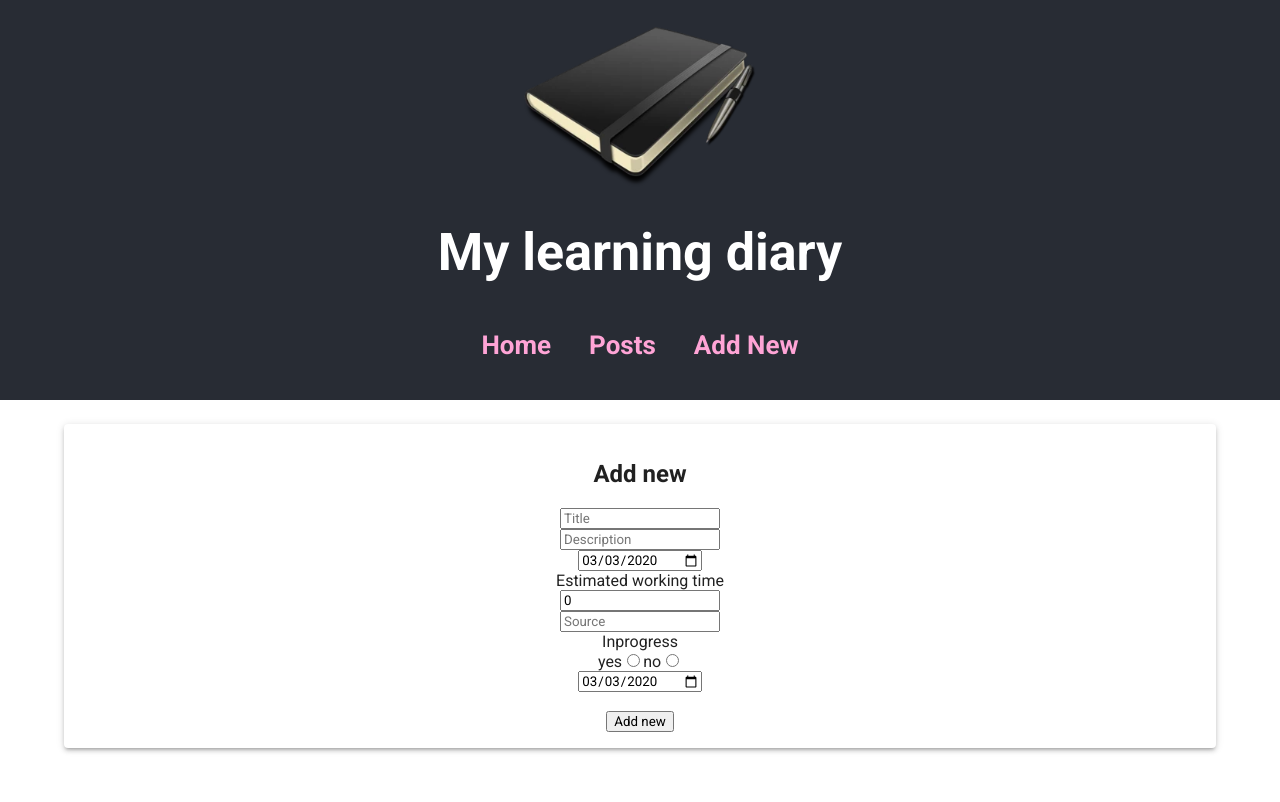
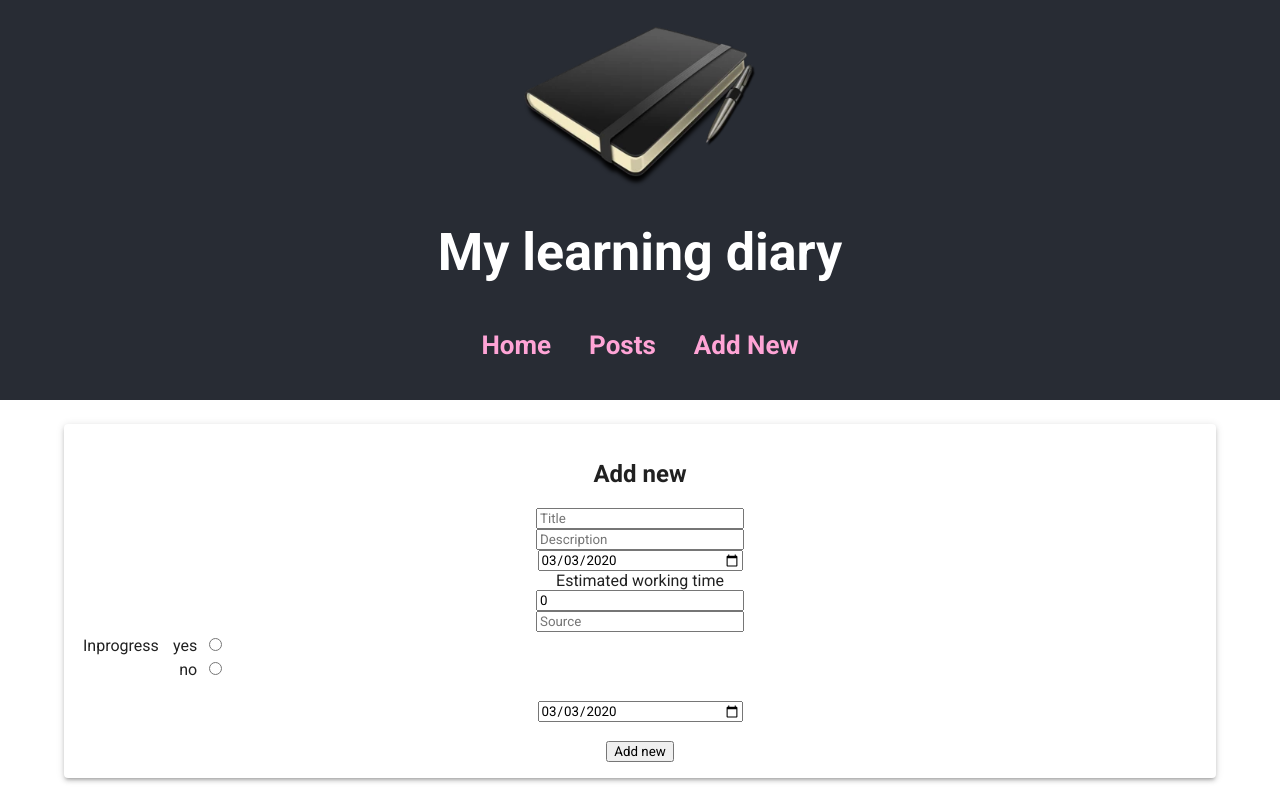
Before and after one commit to kanlaura/learning-diary-front, a React (Create React App) app: page /new in a window 1280 px wide. Built offline with nearby package versions, Linux system fonts and the light colour scheme.

Commit message:
post action buttons aligned

```diff
--- a/src/App.css
+++ b/src/App.css
@@ -114,6 +114,25 @@
   min-width: 25em;
 }
 
+.allPosts input,
+.newPost input,
+.Home input {
+  width: 15em;
+}
+
+.allPosts .inprogress,
+.newPost .inprogress,
+.Home .inprogress {
+  width: 2em;
+}
+
+.allPosts td,
+.newPost td,
+.Home td {
+  padding-right: 0.7em;
+  text-align: right;
+}
+
 .postsBox {
   display: -webkit-box;
   display: -ms-flexbox;
@@ -123,14 +142,17 @@
   -webkit-box-pack: center;
       -ms-flex-pack: center;
           justify-content: center;
-  height: 100%;
 }
 
 .postBox {
   margin: 1em;
   padding: 1em;
   width: 20em;
-  height: 18em;
+}
+
+.postBox .postContent {
+  height: 15em;
+  text-align: left;
 }
 
 .postBox .Title {
@@ -138,7 +160,7 @@
   color: #ffa4d6;
 }
 
-.postBox p {
+.postBox p, .postBox a {
   margin: 0.2em;
 }
 
@@ -152,7 +174,14 @@
 }
 
 .postBox .postButtons button {
+  width: 5em;
   margin: 1em;
-  width: 5em;
+  padding: 0.3em;
+  border-radius: 0.3em;
+  border: none;
+}
+
+.postBox .postButtons button:hover {
+  background-color: rgba(255, 164, 214, 0.644);
 }
 /*# sourceMappingURL=App.css.map */
--- a/src/components/NewPost.js
+++ b/src/components/NewPost.js
@@ -45,12 +45,21 @@ const AddNewPost = () => {
                 <br />
                 <input type="text" placeholder="Source" name="source" value={info.source} onChange={handleChanges} />
                 <br />
-                Inprogress
-                <br />
-                <label htmlFor="inprogressYes">yes</label>
-                <input type="radio" value="1" name="inprogress" onClick={handleRadio} />
-                <label htmlFor="inprogressNo">no</label>
-                <input type="radio" value="0" name="inprogress" onClick={handleRadio} />
+                <table>
+                    <tr>
+                        <td>Inprogress </td>
+                        <td>
+                            <label htmlFor="inprogressYes">yes</label>
+                            <input type="radio" value="1" className="inprogress" onClick={handleRadio} />
+                        </td>
+                    </tr>
+                    <tr>
+                        <td colSpan="2">
+                            <label htmlFor="inprogressNo">no</label>
+                            <input type="radio" value="0" className="inprogress" onClick={handleRadio} />
+                        </td>
+                    </tr>
+                </table>
                 <br />
                 <input type="date" placeholder="Finishlearningdate" name="finishlearningdate" value={info.finishlearningdate} onChange={handleChanges} />
                 <br /><br />
--- a/src/components/Post.js
+++ b/src/components/Post.js
@@ -68,15 +68,16 @@ export default class Post extends Component {
         const { id, title, description, timetomaster, timespent, source, startlearningdate, inprogress, finishlearningdate } = this.props.post
         return (
             <Paper className="postBox">
-                <div>
+                <div className="postContent">
                 <p className="Title"><b>{id} {title}</b></p>
                 <p>{description}</p>
+                <a href={`http://${source}`}>{source}</a>
+                <br/><br/>
                 <p>Planned working hours: {timetomaster}</p>
-                <a href={`http://${source}`}>{source}</a>
-                <p>{moment(startlearningdate).format('DD.MM.YYYY')}</p>
-                <p>{moment(finishlearningdate).format('DD.MM.YYYY')}</p>
+                <p>started: {moment(startlearningdate).format('DD.MM.YYYY')}</p>
+                <p>ended: {moment(finishlearningdate).format('DD.MM.YYYY')}</p>
                 <p>time spent: {timespent}</p>
-                <p>{inprogress == 0 ? 'inprogress' : 'finnished'}</p>
+                <p>status: {inprogress == 0 ? 'inprogress' : 'finnished'}</p>
                 </div>
                 <div className="postButtons">
                     <button onClick={this.deleteRow}>delete</button>
```
Also changed, not shown: src/App.scss (+25 -6 lines), 1 other file (tests, documents, lock files or other folders).
